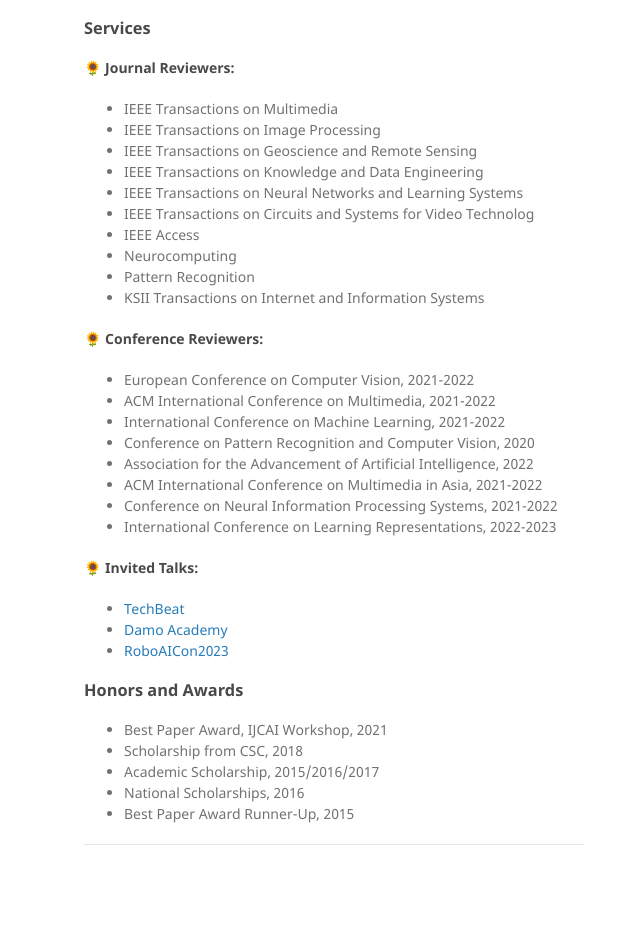
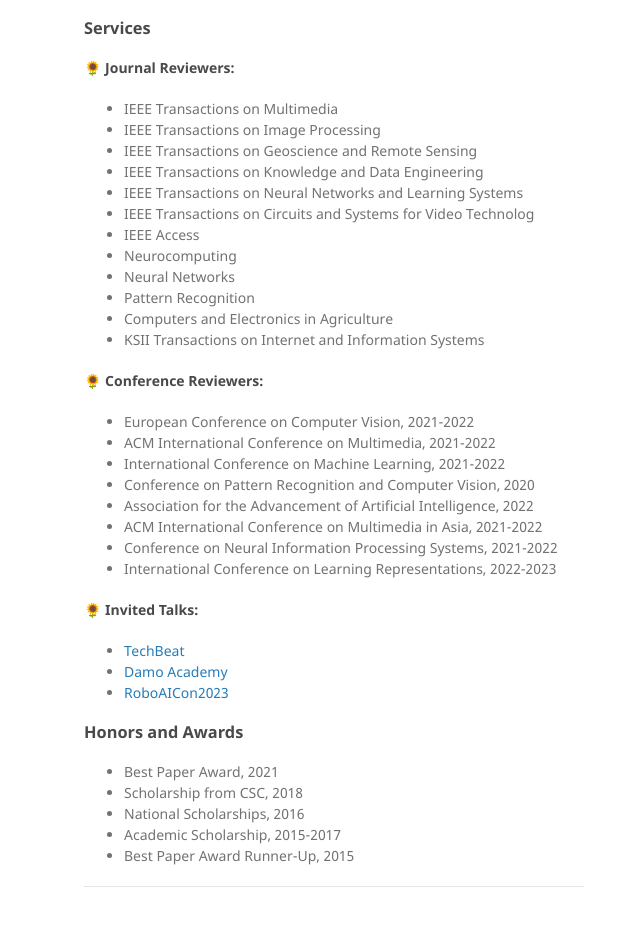
Before and after one commit to ZHANGDONG-NJUST/zhangdong-njust.github.io, a Jekyll site: the page built from index.md, in a window 1280 px wide and 1400 px high, scrolled down 1510 px. Shown: the part 443-1369 px from the top of the window, without its empty margins (486-1126 px from the left). Built offline with Jekyll 4.4.1, drawn with Linux system fonts in a browser that asks for light colours; our own code applies the rules of GitHub Pages for plain Markdown files.

Commit message:
Update index.md

```diff
--- a/index.md
+++ b/index.md
@@ -50,7 +50,9 @@
 - IEEE Transactions on Circuits and Systems for Video Technolog
 - IEEE Access
 - Neurocomputing
+- Neural Networks
 - Pattern Recognition
+- Computers and Electronics in Agriculture
 - KSII Transactions on Internet and Information Systems
 
 #### 🌻 Conference Reviewers:
@@ -69,10 +71,10 @@
 - [RoboAICon2023](https://2023.theresearchcatalyst-robo.com/)
 
 ### Honors and Awards
-- Best Paper Award, IJCAI Workshop, 2021
+- Best Paper Award, 2021
 - Scholarship from CSC, 2018
-- Academic Scholarship, 2015/2016/2017
 - National Scholarships, 2016
+- Academic Scholarship, 2015-2017
 - Best Paper Award Runner-Up, 2015
 
 -----
```
